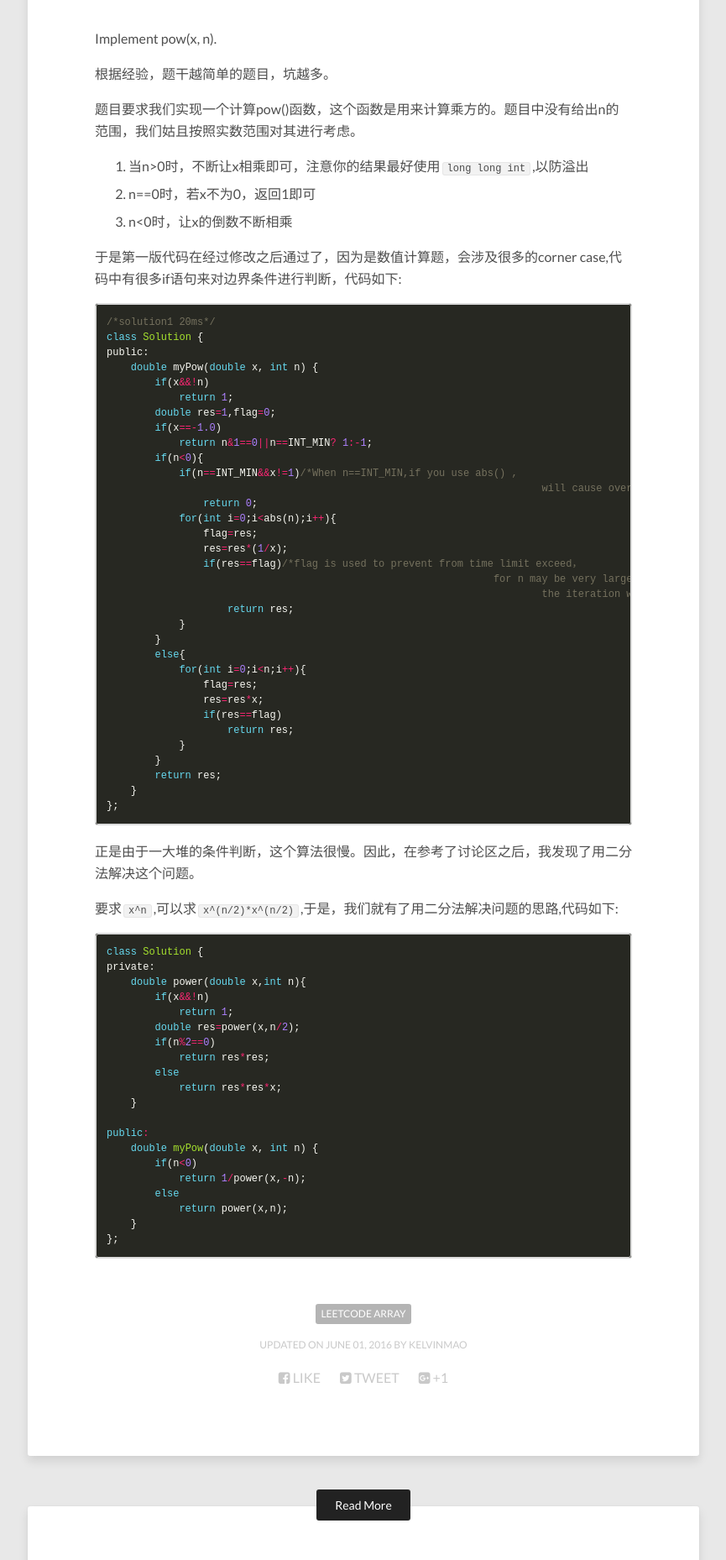
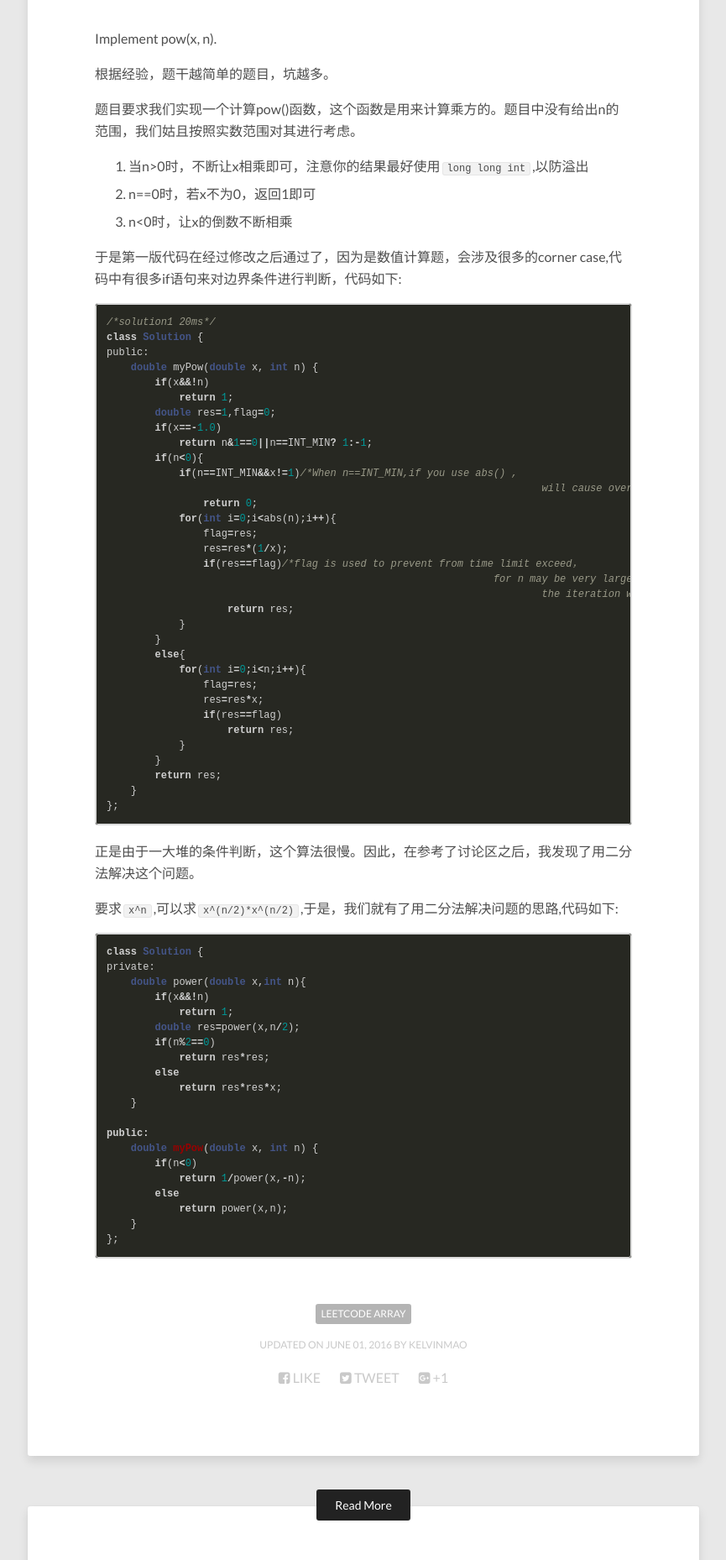
Before and after one commit to Kelvinmao/kelvinmao.github.io, a Jekyll site: the page built from _posts/2016-08-18-50. Pow(x, n).md, in a window 1280 px wide. Shown: the part 572-2430 px from the top of the page at 84% size, without its empty margins (207-1072 px from the left). Built offline with Jekyll 4.4.1, drawn with Linux system fonts in a browser that asks for light colours; nearby versions of some CDN libraries.

Commit message:
2016-08-19

```diff
--- a/_sass/_syntax.scss
+++ b/_sass/_syntax.scss
@@ -22,63 +22,63 @@
 	}
 
 	.lineno { padding-right: 24px; color: #8f908a;}
-	.hll { background-color: #49483e }
-	.c { color: #75715e } /* Comment */
-	.err { color: #960050; background-color: #1e0010 } /* Error */
-	.k { color: #66d9ef } /* Keyword */
-	.l { color: #ae81ff } /* Literal */
-	.n { color: #f8f8f2 } /* Name */
-	.o { color: #f92672 } /* Operator */
-	.p { color: #f8f8f2 } /* Punctuation */
-	.cm { color: #75715e } /* Comment.Multiline */
-	.cp { color: #75715e } /* Comment.Preproc */
-	.c1 { color: #75715e } /* Comment.Single */
-	.cs { color: #75715e } /* Comment.Special */
-	.ge { font-style: italic } /* Generic.Emph */
-	.gs { font-weight: bold } /* Generic.Strong */
-	.kc { color: #66d9ef } /* Keyword.Constant */
-	.kd { color: #66d9ef } /* Keyword.Declaration */
-	.kn { color: #f92672 } /* Keyword.Namespace */
-	.kp { color: #66d9ef } /* Keyword.Pseudo */
-	.kr { color: #66d9ef } /* Keyword.Reserved */
-	.kt { color: #66d9ef } /* Keyword.Type */
-	.ld { color: #e6db74 } /* Literal.Date */
-	.m { color: #ae81ff } /* Literal.Number */
-	.s { color: #e6db74 } /* Literal.String */
-	.na { color: #a6e22e } /* Name.Attribute */
-	.nb { color: #f8f8f2 } /* Name.Builtin */
-	.nc { color: #a6e22e } /* Name.Class */
-	.no { color: #66d9ef } /* Name.Constant */
-	.nd { color: #a6e22e } /* Name.Decorator */
-	.ni { color: #f8f8f2 } /* Name.Entity */
-	.ne { color: #a6e22e } /* Name.Exception */
-	.nf { color: #a6e22e } /* Name.Function */
-	.nl { color: #f8f8f2 } /* Name.Label */
-	.nn { color: #f8f8f2 } /* Name.Namespace */
-	.nx { color: #a6e22e } /* Name.Other */
-	.py { color: #f8f8f2 } /* Name.Property */
-	.nt { color: #f92672 } /* Name.Tag */
-	.nv { color: #6074f8 } /* Name.Variable */
-	.ow { color: #f92672 } /* Operator.Word */
-	.w { color: #f8f8f2 } /* Text.Whitespace */
-	.mf { color: #ae81ff } /* Literal.Number.Float */
-	.mh { color: #ae81ff } /* Literal.Number.Hex */
-	.mi { color: #ae81ff } /* Literal.Number.Integer */
-	.mo { color: #ae81ff } /* Literal.Number.Oct */
-	.sb { color: #e6db74 } /* Literal.String.Backtick */
-	.sc { color: #e6db74 } /* Literal.String.Char */
-	.sd { color: #e6db74 } /* Literal.String.Doc */
-	.s2 { color: #e6db74 } /* Literal.String.Double */
-	.se { color: #ae81ff } /* Literal.String.Escape */
-	.sh { color: #e6db74 } /* Literal.String.Heredoc */
-	.si { color: #e6db74 } /* Literal.String.Interpol */
-	.sx { color: #e6db74 } /* Literal.String.Other */
-	.sr { color: #e6db74 } /* Literal.String.Regex */
-	.s1 { color: #e6db74 } /* Literal.String.Single */
-	.ss { color: #e6db74 } /* Literal.String.Symbol */
-	.bp { color: #f8f8f2 } /* Name.Builtin.Pseudo */
-	.vc { color: #f8f8f2 } /* Name.Variable.Class */
-	.vg { color: #f8f8f2 } /* Name.Variable.Global */
-	.vi { color: #f8f8f2 } /* Name.Variable.Instance */
-	.il { color: #ae81ff } /* Literal.Number.Integer.Long */
+	.hll { background-color: #ffffff }
+	.highlight .err { color: #a61717; background-color: #e3d2d2 } /* Error */
+	.highlight .k { font-weight: bold } /* Keyword */
+	.highlight .o { font-weight: bold } /* Operator */
+	.highlight .cm { color: #999988; font-style: italic } /* Comment.Multiline */
+	.highlight .cp { color: #999999; font-weight: bold } /* Comment.Preproc */
+	.highlight .c1 { color: #999988; font-style: italic } /* Comment.Single */
+	.highlight .cs { color: #999999; font-weight: bold; font-style: italic } /* Comment.Special */
+	.highlight .gd { color: #000000; background-color: #ffdddd } /* Generic.Deleted */
+	.highlight .gd .x { color: #000000; background-color: #ffaaaa } /* Generic.Deleted.Specific */
+	.highlight .ge { font-style: italic } /* Generic.Emph */
+	.highlight .gr { color: #aa0000 } /* Generic.Error */
+	.highlight .gh { color: #999999 } /* Generic.Heading */
+	.highlight .gi { color: #000000; background-color: #ddffdd } /* Generic.Inserted */
+	.highlight .gi .x { color: #000000; background-color: #aaffaa } /* Generic.Inserted.Specific */
+	.highlight .go { color: #888888 } /* Generic.Output */
+	.highlight .gp { color: #555555 } /* Generic.Prompt */
+	.highlight .gs { font-weight: bold } /* Generic.Strong */
+	.highlight .gu { color: #aaaaaa } /* Generic.Subheading */
+	.highlight .gt { color: #aa0000 } /* Generic.Traceback */
+	.highlight .kc { font-weight: bold } /* Keyword.Constant */
+	.highlight .kd { font-weight: bold } /* Keyword.Declaration */
+	.highlight .kp { font-weight: bold } /* Keyword.Pseudo */
+	.highlight .kr { font-weight: bold } /* Keyword.Reserved */
+	.highlight .kt { color: #445588; font-weight: bold } /* Keyword.Type */
+	.highlight .m { color: #009999 } /* Literal.Number */
+	.highlight .s { color: #d14 } /* Literal.String */
+	.highlight .na { color: #008080 } /* Name.Attribute */
+	.highlight .nb { color: #0086B3 } /* Name.Builtin */
+	.highlight .nc { color: #445588; font-weight: bold } /* Name.Class */
+	.highlight .no { color: #008080 } /* Name.Constant */
+	.highlight .ni { color: #800080 } /* Name.Entity */
+	.highlight .ne { color: #990000; font-weight: bold } /* Name.Exception */
+	.highlight .nf { color: #990000; font-weight: bold } /* Name.Function */
+	.highlight .nn { color: #555555 } /* Name.Namespace */
+	.highlight .nt { color: #000080 } /* Name.Tag */
+	.highlight .nv { color: #008080 } /* Name.Variable */
+	.highlight .ow { font-weight: bold } /* Operator.Word */
+	.highlight .w { color: #bbbbbb } /* Text.Whitespace */
+	.highlight .mf { color: #009999 } /* Literal.Number.Float */
+	.highlight .mh { color: #009999 } /* Literal.Number.Hex */
+	.highlight .mi { color: #009999 } /* Literal.Number.Integer */
+	.highlight .mo { color: #009999 } /* Literal.Number.Oct */
+	.highlight .sb { color: #d14 } /* Literal.String.Backtick */
+	.highlight .sc { color: #d14 } /* Literal.String.Char */
+	.highlight .sd { color: #d14 } /* Literal.String.Doc */
+	.highlight .s2 { color: #d14 } /* Literal.String.Double */
+	.highlight .se { color: #d14 } /* Literal.String.Escape */
+	.highlight .sh { color: #d14 } /* Literal.String.Heredoc */
+	.highlight .si { color: #d14 } /* Literal.String.Interpol */
+	.highlight .sx { color: #d14 } /* Literal.String.Other */
+	.highlight .sr { color: #009926 } /* Literal.String.Regex */
+	.highlight .s1 { color: #d14 } /* Literal.String.Single */
+	.highlight .ss { color: #990073 } /* Literal.String.Symbol */
+	.highlight .bp { color: #999999 } /* Name.Builtin.Pseudo */
+	.highlight .vc { color: #008080 } /* Name.Variable.Class */
+	.highlight .vg { color: #008080 } /* Name.Variable.Global */
+	.highlight .vi { color: #008080 } /* Name.Variable.Instance */
+	.highlight .il { color: #009999 } /* Literal.Number.Integer.Long */
 }
```
